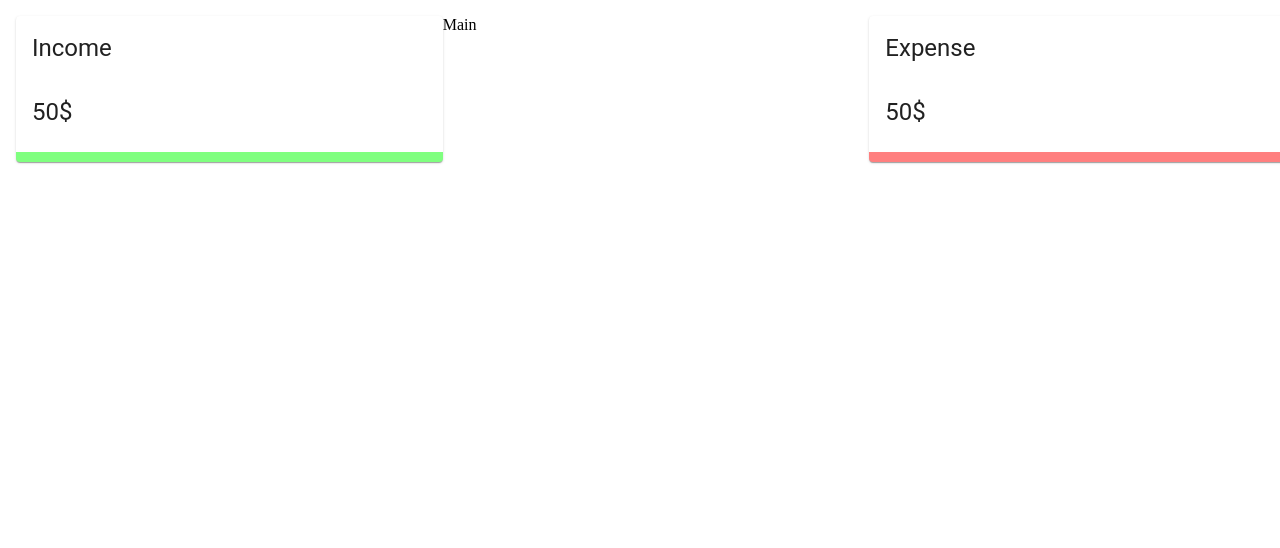
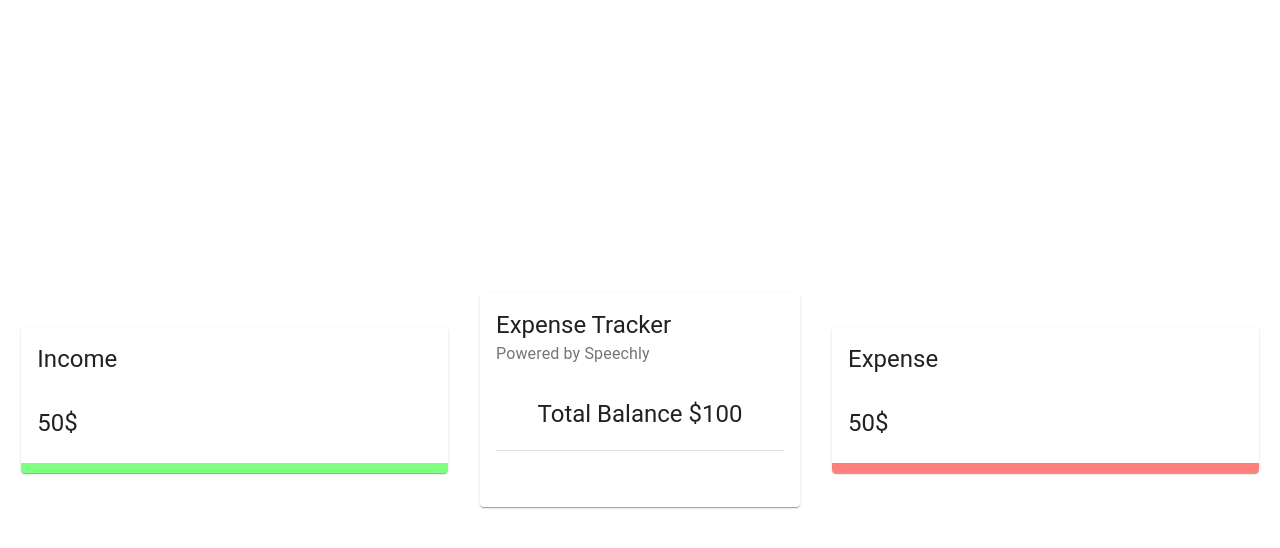
Before and after one commit to alexgordontlv/voice_tracker, a React (Create React App) app: page / in a window 1280 px wide. Shown: the top 548 px of the page. Built offline with nearby package versions, Linux system fonts and the light colour scheme.

Commit message:
Added grid styling

```diff
--- a/src/App.js
+++ b/src/App.js
@@ -3,18 +3,20 @@
 import Details from './components/Details'
 import {Grid} from '@material-ui/core'
 import useStyles from './styles'
+import Main from './components/Main';
+
 
 function App() {
   const classes = useStyles();
 
   return (
-    <div className={classes.grid}>
-    <Grid container spacine={0} aliginItems="center" justify="center" style={{height: '100vh'}}>
+    <div>
+    <Grid  className={classes.grid} container spacine={0} alignItems="center" justify="center" style={{height: '100vh'}}>
       <Grid item xs={12} sm ={4}>
       <Details title="Income"/>
       </Grid>
-      <Grid item xs={12} sm ={4}>
-        Main
+      <Grid item xs={12} sm ={3}>
+        <Main/>
       </Grid>
       <Grid item xs={12} sm ={4}>
       <Details title="Expense"/>
--- /dev/null
+++ b/src/components/Main.js
@@ -0,0 +1,26 @@
+import React from 'react'
+import {Card, CardHeader, CardContent, Typography, Divider,Grid} from '@material-ui/core'
+import useStyles from './main.Styles';
+
+const Main = () => {
+    const classes = useStyles();
+    return (
+        <Card className={classes.root}>
+            <CardHeader title="Expense Tracker" subheader="Powered by Speechly" />
+            <CardContent>
+                <Typography align="center" variant="h5">Total Balance $100</Typography>
+                <Typography variant="subtitle1" style={{lineHeight: '1.5em', marginTop:'20px'}}>
+                </Typography>
+                <Divider/>
+            </CardContent>
+            <CardContent className={classes.CardContent}>
+                <Grid container spacing={2}>
+                    <Grid item xs={12}>
+                    </Grid>
+                </Grid>
+            </CardContent>
+        </Card>
+    )
+}
+
+export default Main
--- /dev/null
+++ b/src/components/main.Styles.js
@@ -0,0 +1,24 @@
+import { makeStyles } from '@material-ui/core/styles';
+
+export default makeStyles((theme) => ({
+  media: {
+    height: 0,
+    paddingTop: '56.25%', // 16:9
+  },
+  expand: {
+    transform: 'rotate(0deg)',
+    marginLeft: 'auto',
+    transition: theme.transitions.create('transform', {
+      duration: theme.transitions.duration.shortest,
+    }),
+  },
+  expandOpen: {
+    transform: 'rotate(180deg)',
+  },
+  cartContent: {
+    paddingTop: 0,
+  },
+  divider: {
+    margin: '20px 0',
+  },
+}));
```
Also changed, not shown: 1 other file (tests, documents, lock files or other folders).
